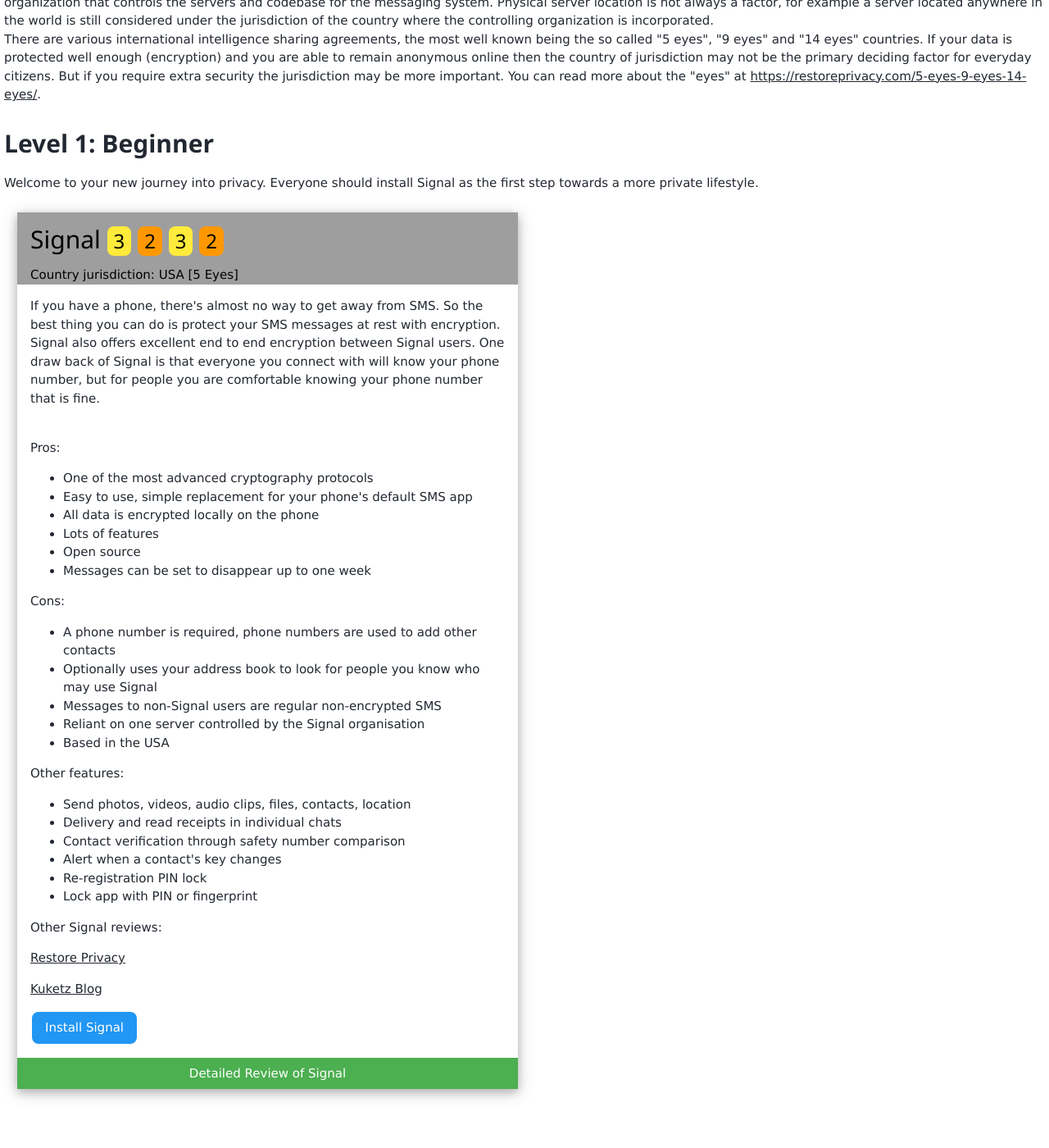
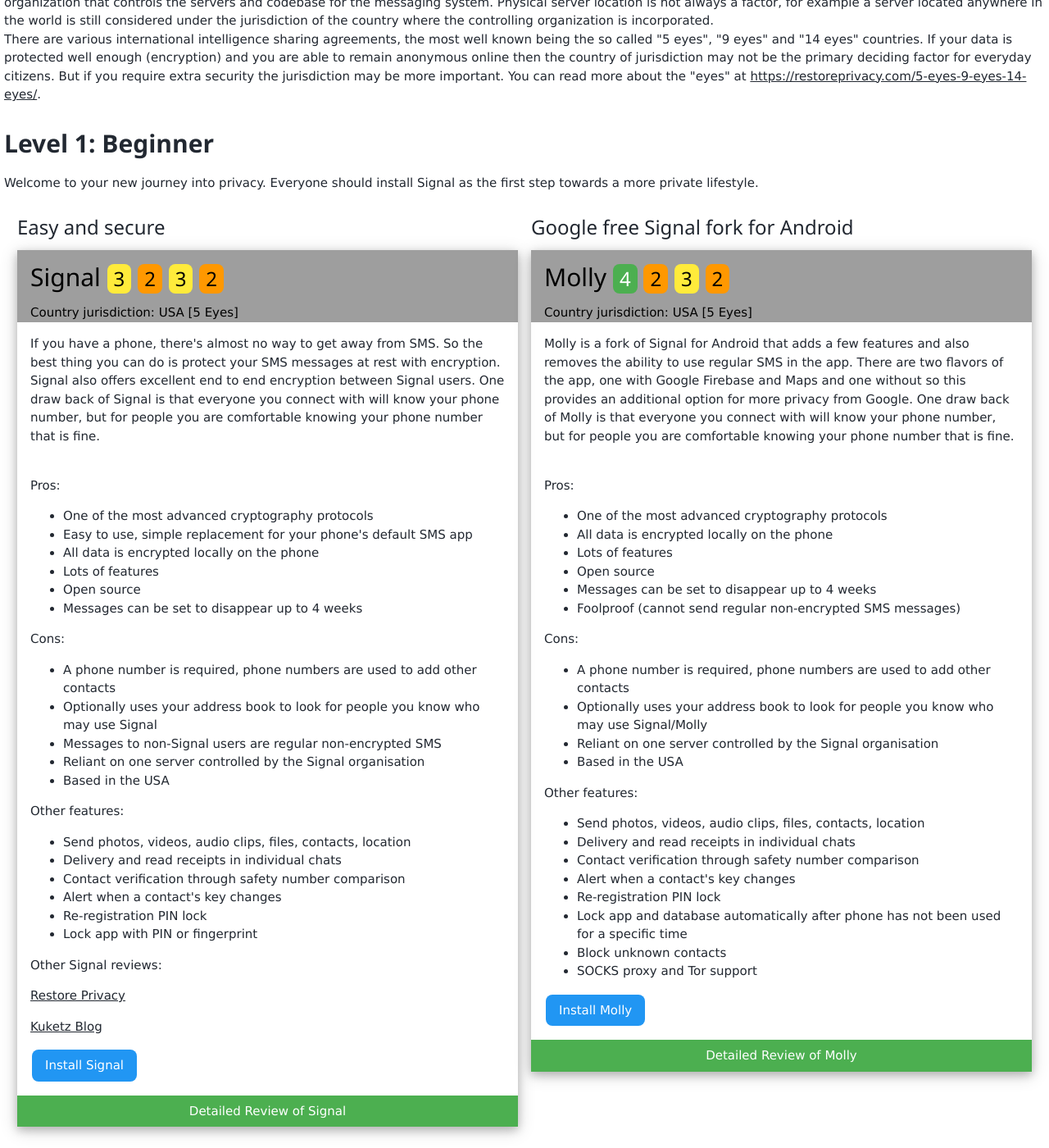
Before and after one commit to Perelandra0x309/secure-im, a Jekyll site: the page built from favorites.md, in a window 1280 px wide and 1400 px high, scrolled down 1235 px. Shown: the whole window at 82% size. Built offline with Jekyll 4.4.1, drawn with Linux system fonts in a browser that asks for light colours; some of the changed text lies outside the part shown.

Commit message:
Add Molly review

```diff
--- a/_data/applications.yml
+++ b/_data/applications.yml
@@ -532,6 +532,43 @@
   version_tested: 5.5.5
   last_update: 4/4/2021
 
+- name: molly
+  category: 2
+  display_name: Molly
+  url: https://www.molly.im
+  recommendation: 1
+  platforms: Android
+  source_type: partialopen
+  business_model: Free open source project supported by donations
+  communication_types: Text, voice, video, files, images
+  encryption_protocol: <a href="https://www.signal.org/docs/">Signal</a>
+  shared_secret_exchange: X3DH Curve25519 or Curve448
+  message_encryption_cipher: AES-256
+  country_origin: USA
+  requires_phone_number: Yes
+  requires_email: No
+  id_contains_contact_info: Phone
+  android_requires_google_play: No
+  is_locally_encrypted: Yes
+  perfect_forward_secrecy: Yes
+  perfect_forward_secrecy_source: https://www.signal.org/docs/specifications/doubleratchet/#introduction
+  message_stored_on_server: Temporarily
+  has_ephemeral_messages: Yes
+  encypted_by_default: Yes
+  encypted_by_default_source:
+  puddle_test: Not Recoverable
+  puddle_test_note: Messages saved only on device
+  hammer_test: Not Recoverable
+  hammer_test_note: When messages are deleted on both sending and receiving devices
+  has_contact_verification: Yes
+  leaks_files: No
+  exodus_privacy_trackers_count: 0
+  exodus_privacy_trackers_description: None
+  websites: <a href="https://github.com/mollyim/mollyim-android/tree/master">Source Code</a>
+  notes_file: molly_notes.html
+  version_tested: "5.26.11-1-FOSS"
+  last_update: 12/5/2021
+
 - name: threema
   category: 2
   display_name: Threema
--- /dev/null
+++ b/_data/molly_card.html
@@ -0,0 +1,28 @@
+<p>Molly is a fork of Signal for Android that adds a few features and also removes the ability to use regular SMS in the app.  There are two flavors of the app, one with Google Firebase and Maps and one without so this provides an additional option for more privacy from Google.  One draw back of Molly is that everyone you connect with will know your phone number, but for people you are comfortable knowing your phone number that is fine.</p>
+<br>Pros:
+<ul>
+<li>One of the most advanced cryptography protocols</li>
+<li>All data is encrypted locally on the phone</li>
+<li>Lots of features</li>
+<li>Open source</li>
+<li>Messages can be set to disappear up to 4 weeks</li>
+<li>Foolproof (cannot send regular non-encrypted SMS messages)</li>
+</ul>
+Cons:
+<ul>
+<li>A phone number is required, phone numbers are used to add other contacts</li>
+<li>Optionally uses your address book to look for people you know who may use Signal/Molly</li>
+<li>Reliant on one server controlled by the Signal organisation</li>
+<li>Based in the USA</li>
+</ul>
+Other features:
+<ul>
+<li>Send photos, videos, audio clips, files, contacts, location</li>
+<li>Delivery and read receipts in individual chats</li>
+<li>Contact verification through safety number comparison</li>
+<li>Alert when a contact's key changes</li>
+<li>Re-registration PIN lock</li>
+<li>Lock app and database automatically after phone has not been used for a specific time</li>
+<li>Block unknown contacts</li>
+<li>SOCKS proxy and Tor support</li>
+</ul>
--- /dev/null
+++ b/_data/molly_notes.html
@@ -0,0 +1,27 @@
+Molly is a fork of the Signal messenger app that adds a few more security features, removes the ability to send normal unencrypted SMS messages and also has a build that removes Google Firebase and Maps libraries.  This alternative to Signal uses up to date source code from the official Signal clients so works in almost exacty the same way as the official application.  If you already use Signal then creating a backup of your Signal data and importing it into Molly works perfectly.
+<br>
+One advantage I feel Molly has over Signal is that Molly removes the ability to send regular unencrypted SMS messages, thus making Molly a foolproof encrypted messenger.  There is no way to mistakenly send an unencrypted message, because you can only send messages to other Signal/Molly users.  This does mean that you will need to use a separate SMS app for regular SMS messages but I feel this should be the way people use SMS.
+<br>
+Molly also adds several security and privacy features such as:
+<ul>
+<li>Data encryption at rest - Protect the database with passphrase encryption</li>
+<li>Secure RAM wiper - Securely shred sensitive data from device memory</li>
+<li>Automatic lock - Lock the app automatically under certain conditions</li>
+<li>Block unknown contacts - Block messages and calls from unknown senders for security and anti-spam</li>
+<li>Contact deletion - Allows you to delete contacts and stop sharing your profile</li>
+<li>Disappearing call history - Clear call notifications together with expiring messages</li>
+<li>Debug logs are optional - Android logging can be disabled</li>
+<li>Custom backup scheduling - Choose between daily or weekly interval and the number of backups to retain</li>
+<li>SOCKS proxy and Tor support - Tunnel app network traffic via proxy and Orbot</li>
+</ul>
+(Lifted from <a href="https://github.com/mollyim/mollyim-android/tree/master">https://github.com/mollyim/mollyim-android/tree/master</a>)
+<br>
+Molly uses the Signal encryption protocol which is one of the best available right now.  It takes advantage of the latest in elliptical curve cryptography, ratcheting, perfect forward secrecy, key fingerprints and ephemeral messages.<br>
+<br>
+See my review on <a href="https://securechatguide.org/centralizedapps.html#signal">Signal</a> for more details on how the core functionality of Molly stands up, since Molly os forked from Signal with some minor changes.
+<br>
+Encryption:<br>
+I'll let Signal <a href="https://www.signal.org/docs/specifications/doubleratchet/">explain this</a>.<br>
+<br>
+My verdict: Excellent alternative to Signal<br>
+If you already use Signal then this option may appeal to you if you wish to gain even more freedom from Google or don't like that Signal can also send unencrypted SMS messages.  This apps works almost identical to Signal and is fully compatible with messaging to both Signal and Molly users.
--- a/_data/ratings.yml
+++ b/_data/ratings.yml
@@ -39,7 +39,7 @@
 - name: signal
   level: 1
   display_name: Signal
-  tagline:
+  tagline: "Easy and secure"
   privacy_message_score: 3
   country_origin: USA
   pm_ephemeral: "&#10004;"
@@ -66,6 +66,38 @@
   r_platforms: 2
   install_url: /guide_signal.html
   notes_file: signal_card.html
+  last_update:
+
+- name: molly
+  level: 1
+  display_name: Molly
+  tagline: "Google free Signal fork for Android"
+  privacy_message_score: 4
+  country_origin: USA
+  pm_ephemeral: "&#10004;"
+  pm_foolproof: "&#10004;"
+  pm_no_leaks: "&#10004;"
+  pm_not_recoverable: "&#10004;"
+  pm_pfs: "&#10004;"
+  privacy_id_score: 2
+  pi_no_info:
+  pi_no_ph_em:
+  pi_no_trackers: "&#10004;"
+  integrity_score: 3
+  i_audits: "&#10004;"
+  i_audits_url: "https://eprint.iacr.org/2016/1013.pdf"
+  i_cont_ver: "&#10004;"
+  i_strong_ciphers: "&#10004;"
+  i_good_country:
+  i_good_business: "&#10004;"
+  i_key_changes: "&#10004;"
+  resistance_score: 2
+  r_p2p_dec:
+  r_opensource: "Client"
+  r_selfhost:
+  r_platforms: 1
+  install_url: /guide_signal.html
+  notes_file: molly_card.html
   last_update:
 
 - name: threema
--- a/_data/signal_card.html
+++ b/_data/signal_card.html
@@ -6,7 +6,7 @@
 <li>All data is encrypted locally on the phone</li>
 <li>Lots of features</li>
 <li>Open source</li>
-<li>Messages can be set to disappear up to one week</li>
+<li>Messages can be set to disappear up to 4 weeks</li>
 </ul>
 Cons:
 <ul>
--- a/favorites.md
+++ b/favorites.md
@@ -48,6 +48,7 @@
 </div>
 <div class="w3-row-padding">
   {% include favorites_card.html app_name="signal" %}
+  {% include favorites_card.html app_name="molly" %}
 </div>
 
 <br>
```
